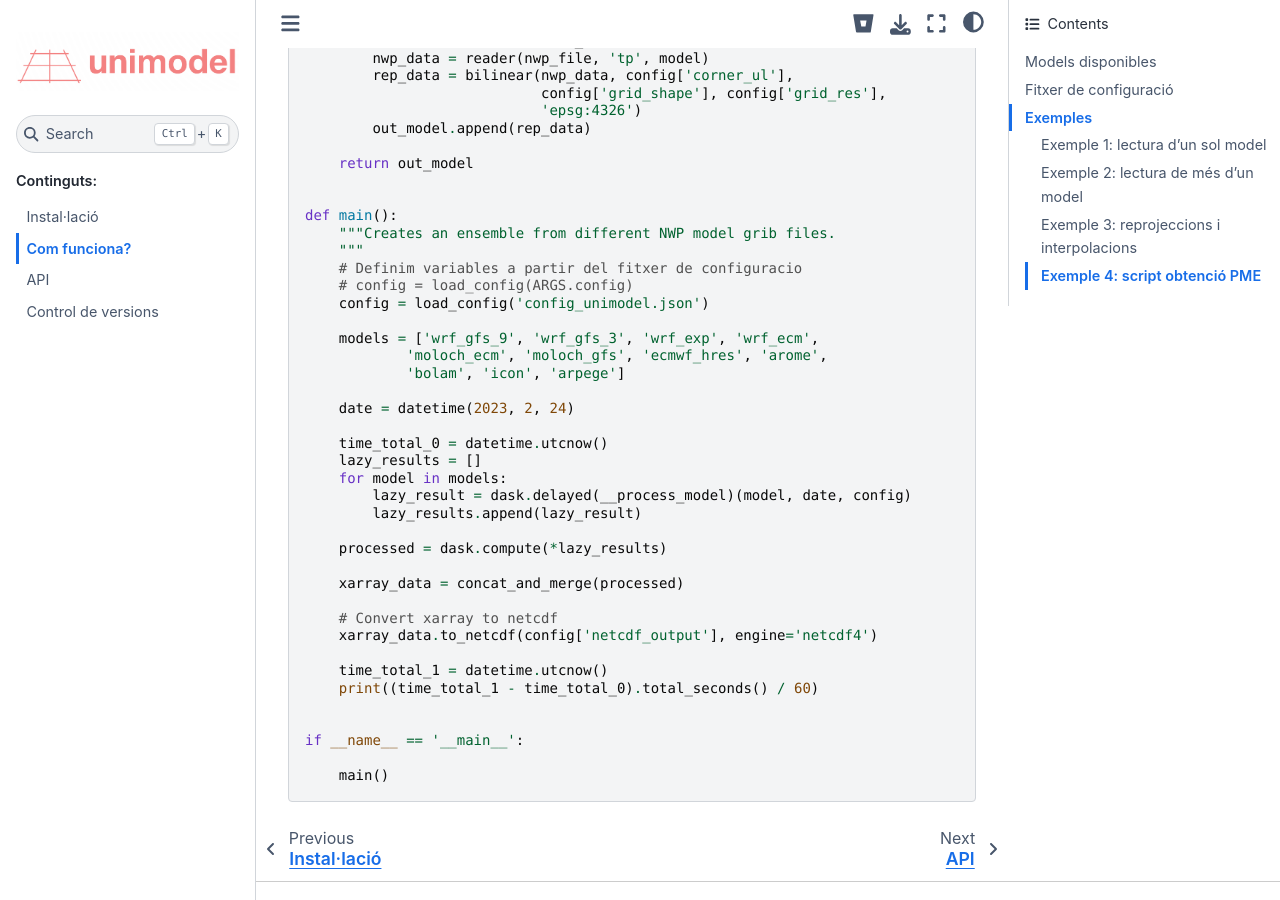
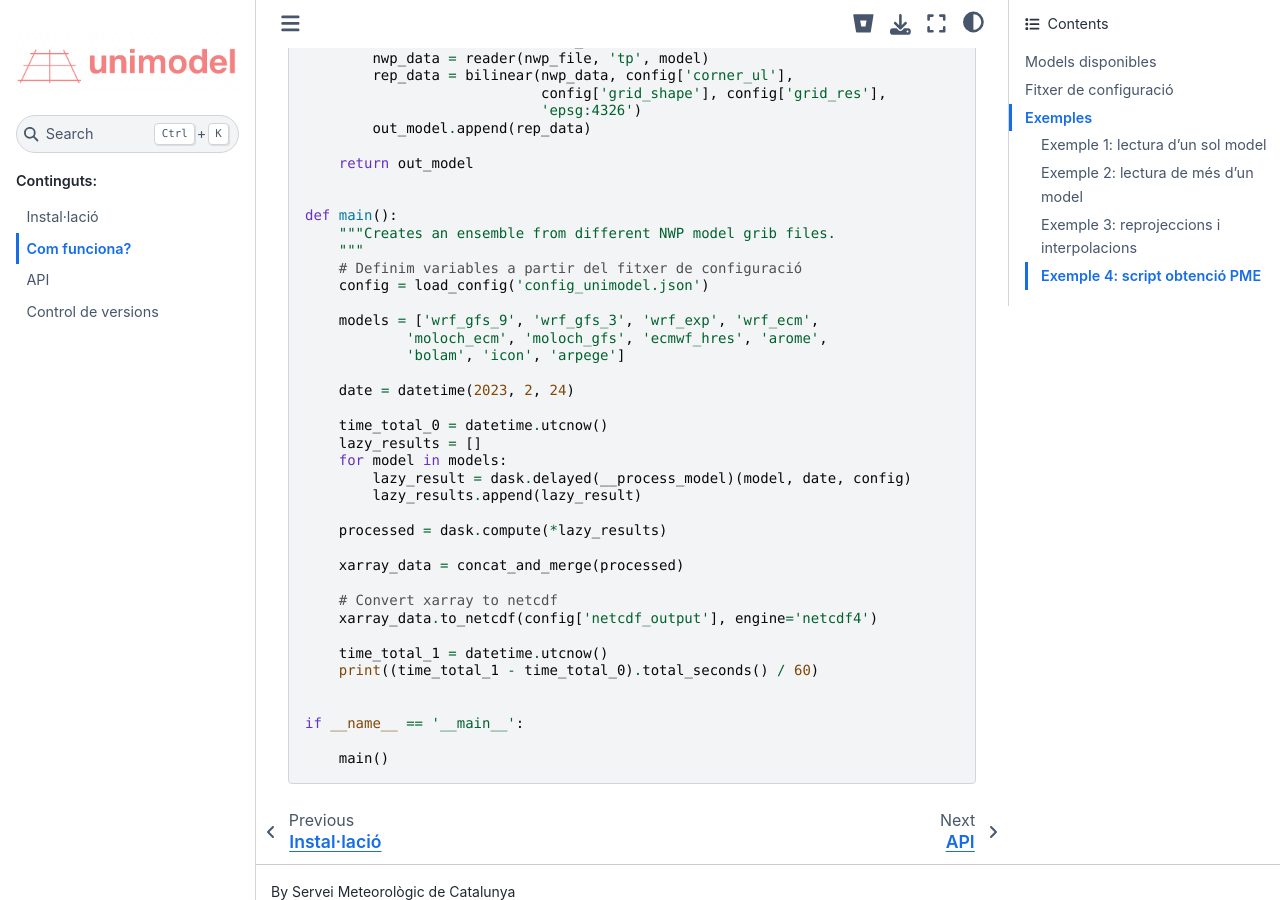
Before and after one commit to meteocat/unimodel, a Sphinx documentation site: the page built from docs/source/howto.rst, in a window 1280 px wide and 900 px high, scrolled down 5318 px. Built offline with Sphinx 7.4.7 and the Sphinx Book theme 1.1.4, drawn with Linux system fonts in a browser that asks for light colours.

Commit message:
Docs - Correccions

```diff
--- a/docs/source/howto.rst
+++ b/docs/source/howto.rst
@@ -272,8 +272,7 @@
     def main():
         """Creates an ensemble from different NWP model grib files.
         """
-        # Definim variables a partir del fitxer de configuracio
-        # config = load_config(ARGS.config)
+        # Definim variables a partir del fitxer de configuració
         config = load_config('config_unimodel.json')
 
         models = ['wrf_gfs_9', 'wrf_gfs_3', 'wrf_exp', 'wrf_ecm',
--- a/docs/source/installation.rst
+++ b/docs/source/installation.rst
@@ -23,7 +23,7 @@
 Tot i que l'**unimodel** no es troba encara al distribuïdor de paquets Pypi, sí que es pot
 instal·lar a partir de la següent comanda.
 
-``pip install [pymos path]``
+``pip install [unimodel path]``
 
 
 setup.py
```
